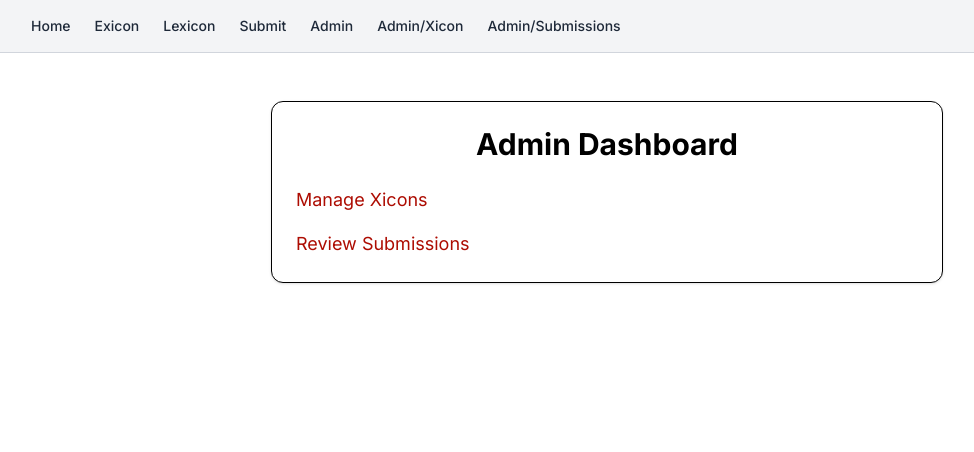
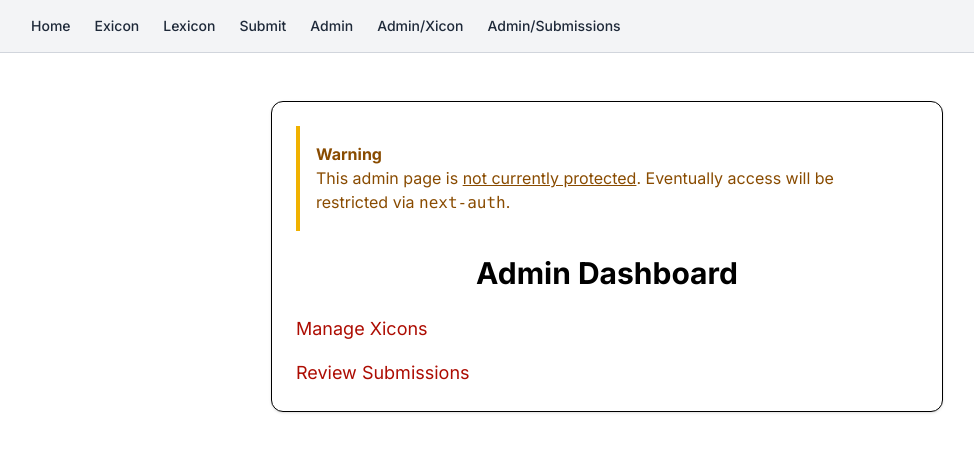
Before and after one commit to thomas43/f3-xicons, a Next.js app: page /admin in a window 1280 px wide. Shown: the top 452 px of the page, without its empty margins (33-1007 px from the left). Built offline with nearby package versions, Linux system fonts and the light colour scheme.

Commit message:
Add a warning to all admin pages

```diff
--- a/src/app/admin/page.tsx
+++ b/src/app/admin/page.tsx
@@ -1,6 +1,14 @@
 export default function AdminPage() {
   return (
     <div className="max-w-2xl mx-auto mt-12 p-6 border rounded-xl shadow bg-white dark:bg-gray-300">
+       <div className="bg-white dark:bg-white border-l-4 border-yellow-500 text-yellow-800 p-4 mb-6" role="alert">
+        <p className="font-bold">Warning</p>
+        <p>
+          This admin page is <span className="underline">not currently protected</span>.
+          Eventually access will be restricted via <code>next-auth</code>.
+        </p>
+      </div>
+
       <h1 className="text-3xl font-bold mb-6 text-center">Admin Dashboard</h1>
       <ul className="space-y-4 text-lg">
         <li>
--- a/src/app/admin/submissions/page.tsx
+++ b/src/app/admin/submissions/page.tsx
@@ -3,5 +3,19 @@ import SubmissionsBrowser from "@/components/SubmissionsBrowser";
 
 export default async function AdminSubmissionsPage() {
   const submissions = await getSubmissions();
-  return <SubmissionsBrowser submissions={submissions} />;
+
+  return (
+    <div className="max-w-5xl mx-auto mt-12 px-4">
+      {/* Warning Banner */}
+      <div className="bg-yellow-50 border-l-4 border-yellow-500 text-yellow-800 dark:text-yellow-900 p-4 mb-6 rounded">
+        <p className="font-bold">Warning</p>
+        <p>
+          This admin page is <span className="underline">not currently protected</span>.
+          In production, access should be restricted via <code>next-auth</code>.
+        </p>
+      </div>
+
+      <SubmissionsBrowser submissions={submissions} />
+    </div>
+  );
 }
--- a/src/app/admin/xicon/page.tsx
+++ b/src/app/admin/xicon/page.tsx
@@ -7,6 +7,14 @@ export default async function AdminXiconsPage() {
 
   return (
     <div className="max-w-3xl mx-auto py-10 px-4">
+      <div className="bg-white dark:bg-white border-l-4 border-yellow-500 text-yellow-800 p-4 mb-6" role="alert">
+        <p className="font-bold">Warning</p>
+        <p>
+          This admin page is <span className="underline">not currently protected</span>.
+          Eventually access will be restricted via <code>next-auth</code>.
+        </p>
+      </div>
+
       <h1 className="text-3xl font-bold text-f3accent mb-6">Admin: Xicon Entries</h1>
       <p className="mb-6 text-gray-600">
         View and manage all Exicon and Lexicon entries below.
```
Lines whose indentation alone changed are shown as unchanged.
